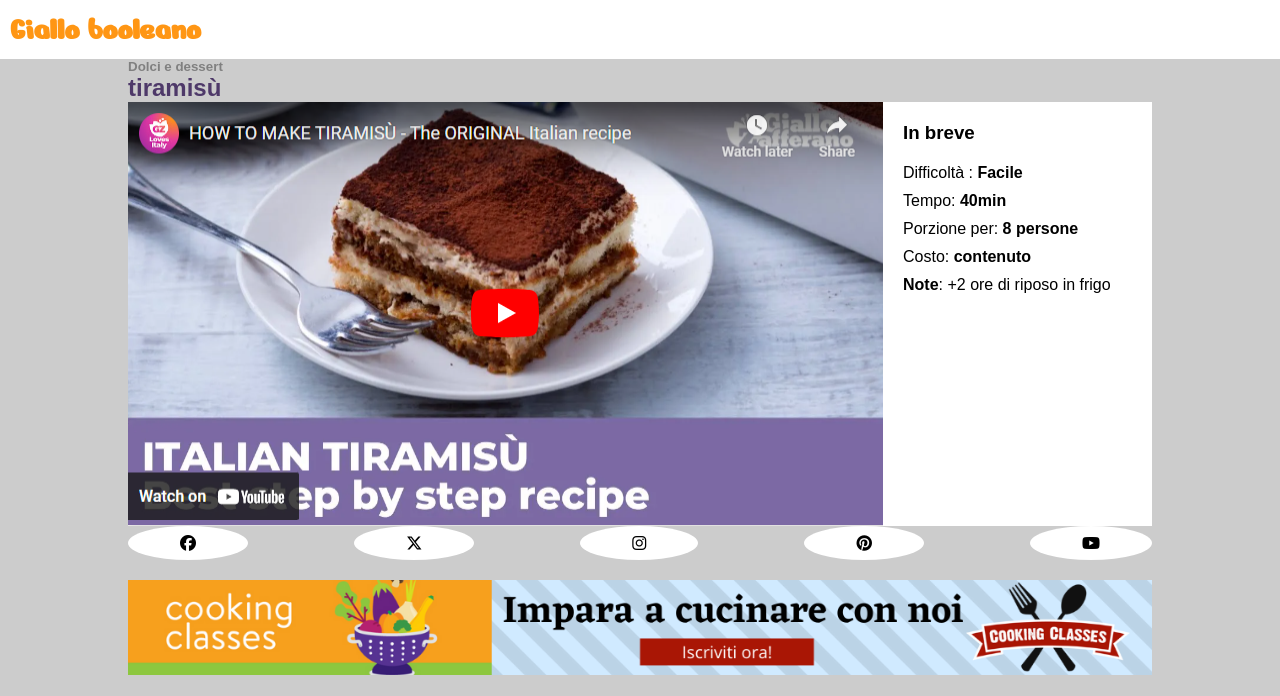
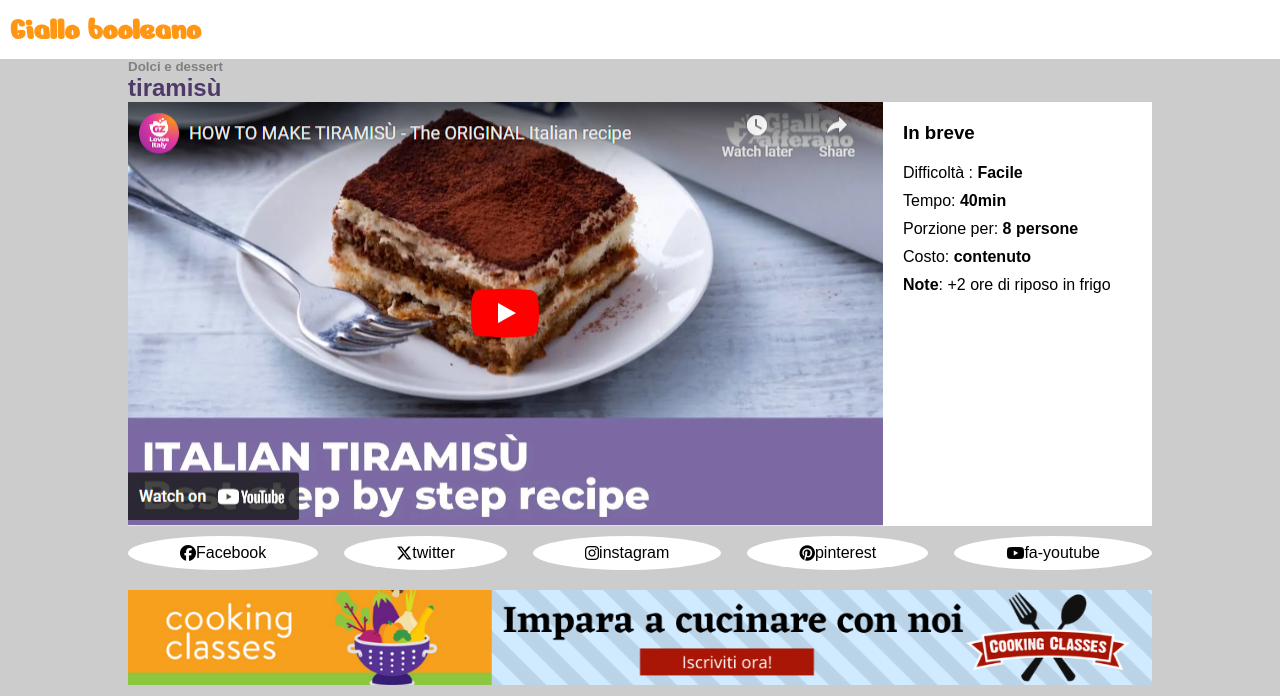
Before and after one commit to FrancescoCellitti/htmlcss-responsive-layout, a plain HTML site: page index.html in a window 1280 px wide. Shown: the top 696 px of the page. Drawn offline with Linux system fonts and the light colour scheme.

Commit message:
Fix image path in index.html and add margin to sections in style.css

```diff
--- a/index.html
+++ b/index.html
@@ -27,7 +27,7 @@
                 <h1>tiramisù</h1>
             </div>
             <div class="container spiegazione">
-                <div class="col"><img src="./img/image (10).png" alt=""></div>
+                <div class="col"><img src="img/image (10).png" alt=""></div>
                 <div>
                     <h3>In breve</h3>
                     <ul>
--- a/style.css
+++ b/style.css
@@ -26,6 +26,9 @@ header {
             color: var(--color-hr-title)
         }
     }
+}
+section{
+    margin-bottom: 10px;
 }
 
 main {
@@ -198,9 +201,18 @@ footer {
 
     }
 
+
     .container {
         max-width: 80%;
         margin: 0 auto;
+i{
+    display: flex;
+    text-align: center;
+}
+        span {
+            display: block;
+        }
+
     }
 
     footer {
@@ -211,10 +223,12 @@ footer {
             max-width: 98%;
             display: flex;
             justify-content: space-between;
-            .indicazioni{
+
+            .indicazioni {
                 text-align: left;
             }
-            .link{
+
+            .link {
                 display: flex;
                 align-self: center;
             }
```
